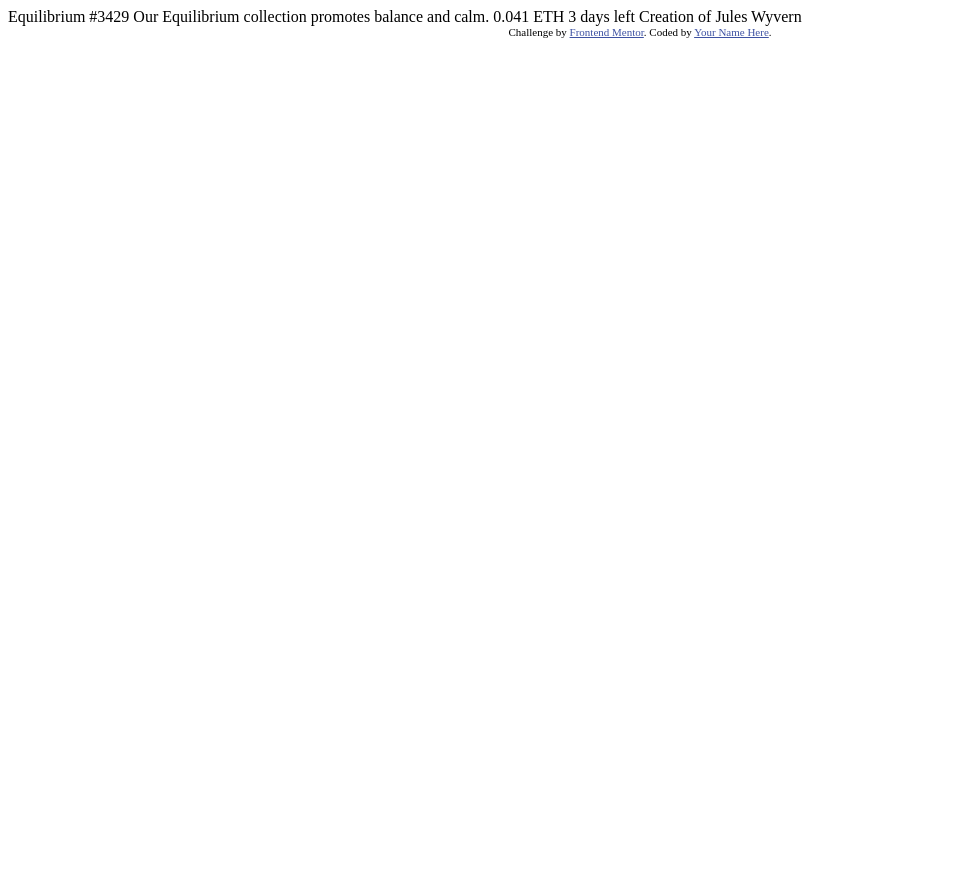
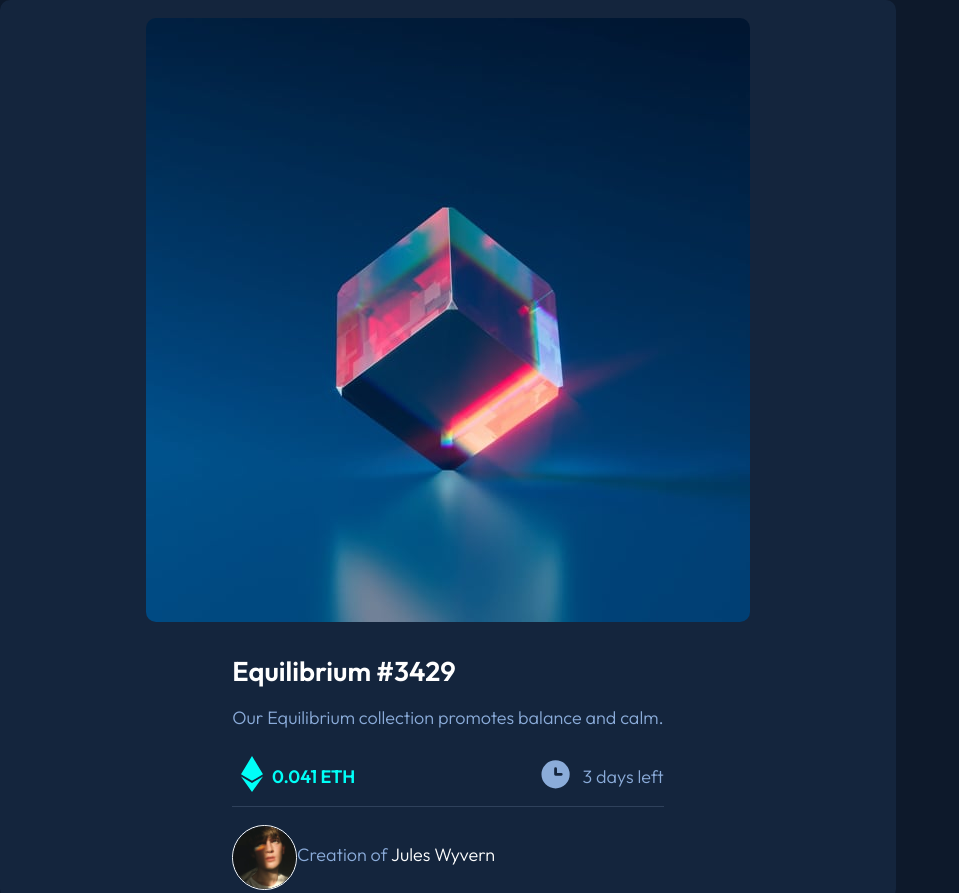
Before and after one commit to Shha5/Frontend-Mentor-preview-card, a plain HTML site: page index.html in a window 1280 px wide. Shown: the top 893 px of the page, without its empty margins (0-959 px from the left). Before the commit the page ends 800 px from the top, so only its background shows below. Drawn offline with Linux system fonts and the light colour scheme.

Commit message:
Created card layout and started styling the card

```diff
--- a/index.html
+++ b/index.html
@@ -2,32 +2,46 @@
 <html lang="en">
 <head>
   <meta charset="UTF-8">
-  <meta name="viewport" content="width=device-width, initial-scale=1.0"> <!-- displays site properly based on user's device -->
+  <meta name="viewport" content="width=device-width, initial-scale=1.0">
+  <link rel="stylesheet" href="styles.css">
+  <link rel="preconnect" href="https://fonts.googleapis.com">
+  <link rel="preconnect" href="https://fonts.gstatic.com" crossorigin>
+  <link href="https://fonts.googleapis.com/css2?family=Outfit:wght@300;400;600&display=swap" rel="stylesheet">
+  <title>Frontend Mentor | NFT preview card component</title>
+</head>
 
-  <link rel="icon" type="image/png" sizes="32x32" href="./images/favicon-32x32.png">
-
-  <title>Frontend Mentor | NFT preview card component</title>
-
-  <!-- Feel free to remove these styles or customise in your own stylesheet 👍 -->
-  <style>
-    .attribution { font-size: 11px; text-align: center; }
-    .attribution a { color: hsl(228, 45%, 44%); }
-  </style>
-</head>
 <body>
-
-  Equilibrium #3429
-
-  Our Equilibrium collection promotes balance and calm.
-
-  0.041 ETH
-  3 days left
-
-  Creation of Jules Wyvern
-
-  <div class="attribution">
-    Challenge by <a href="https://www.frontendmentor.io?ref=challenge" target="_blank">Frontend Mentor</a>.
-    Coded by <a href="#">Your Name Here</a>.
-  </div>
+  <main>
+    <div class="card">
+      <div class="card-picture">
+        <a href="#" target="_blank"><img class="image-equilibrium" src="images/image-equilibrium.jpg" alt="Transparent cube standing on edge"/></a>
+      </div>
+      <div class="card-info">
+       <a href="#" target="_blank"><h1 class="product-name">Equilibrium #3429</h1></a>
+       <p class="description">Our Equilibrium collection promotes balance and calm.</p>
+        <div class="auction-info">
+          <div class="price-info">
+          <img class="ethereum-icon" src="images/icon-ethereum.svg" alt="ethereum icon"/>
+         <p class="price">0.041 ETH</p>
+        </div>
+        <div class="time-info">
+         <img class="clock-icon" src="images/icon-clock.svg" alt="clock icon"/>
+         <p class="time">3 days left</p>
+        </div>
+        </div>
+        <div class="line"></div>
+        <div class="author-info">
+          <img class="profile-picture" src="images/image-avatar.png" alt="young man"/>
+          <p>Creation of <a href="#" target="_blank">Jules Wyvern</a></p>
+        </div>
+      </div>
+    </div>
+  </main>
+  <footer>
+    <div class="attribution">
+     Challenge by <a href="https://www.frontendmentor.io?ref=challenge" target="_blank">Frontend Mentor</a>.
+     Coded by <a href="#">Your Name Here</a>.
+    </div>
+  </footer>
 </body>
 </html>
--- /dev/null
+++ b/styles.css
@@ -0,0 +1,126 @@
+:root {
+--main-background-color: hsl(217, 54%, 11%);
+--card-background-color: hsl(216, 50%, 16%);
+--name-color: hsl(0, 0%, 100%);
+--sm-text-color: hsl(215, 51%, 70%);
+--accent-color: hsl(178, 100%, 50%);
+--accent-dark-color: hsl(215, 32%, 27%);
+--sm-text-font-weight: 300;
+--sm-accent-font-weight: 400;
+--bold-accent-font-weight: 600;
+}
+
+* {
+    box-sizing: border-box;
+}
+
+body {
+    display: grid;
+    margin: auto;
+    background-color: var(--main-background-color);
+    font-family: Outfit, sans-serif;
+    font-size: 18px;
+
+}
+
+a {
+    color: var(--name-color);
+    text-decoration: none;
+}
+
+a:hover {
+    color: var(--accent-color);
+}
+
+.card {
+  display: flex;
+  flex-direction: column;
+  align-items: center;
+  justify-content: center;
+  background-color: var(--card-background-color);
+  border-radius: 10px;
+  min-width: 345px;
+  max-width: 70%;
+}
+
+.card-picture {
+    max-width: 100%;
+    margin: 1em 1em 0em 1em;
+}
+
+.image-equilibrium {
+    max-width: 100%;
+    border-radius: 10px;
+}
+
+.card-info {
+    color: var(--sm-text-color);
+    font-weight: var(--sm-text-font-weight);
+    margin: .5em 1.5em;
+
+}
+
+.product-name {
+    font-weight: var(--bold-accent-font-weight);
+    font-size: 1.7rem;
+}
+
+.description {
+
+}
+
+.auction-info {
+    display: flex;
+    flex-direction: row;
+    align-items: center;
+}
+
+.price-info {
+    font-weight: var(--bold-accent-font-weight);
+    color: var(--accent-color);
+    display: flex;
+    flex-direction: row;
+    flex: 50%;
+}
+
+.ethereum-icon {
+    min-width: 1.2em;
+    height: 100%;
+    margin: .5em;
+}
+
+.clock-icon {
+    min-width: 2em;
+    height: 100%;
+    margin: .5em .5em 0 .5em;
+}
+
+.time-info {
+    display: flex;
+    flex-direction: row;
+    justify-content: end;
+    flex: 50%;
+
+}
+
+
+.line {
+    border-bottom: 1px solid var(--accent-dark-color);
+}
+
+.author-info {
+    display: flex;
+    flex-direction: row;
+    margin: 1em 0em 0em 0em
+}
+
+.profile-picture {
+    width: 15%;
+    height: 100%;
+    border: 1px solid var(--name-color);
+    border-radius: 50%;
+}
+
+footer {
+    display: sl
+}
```
